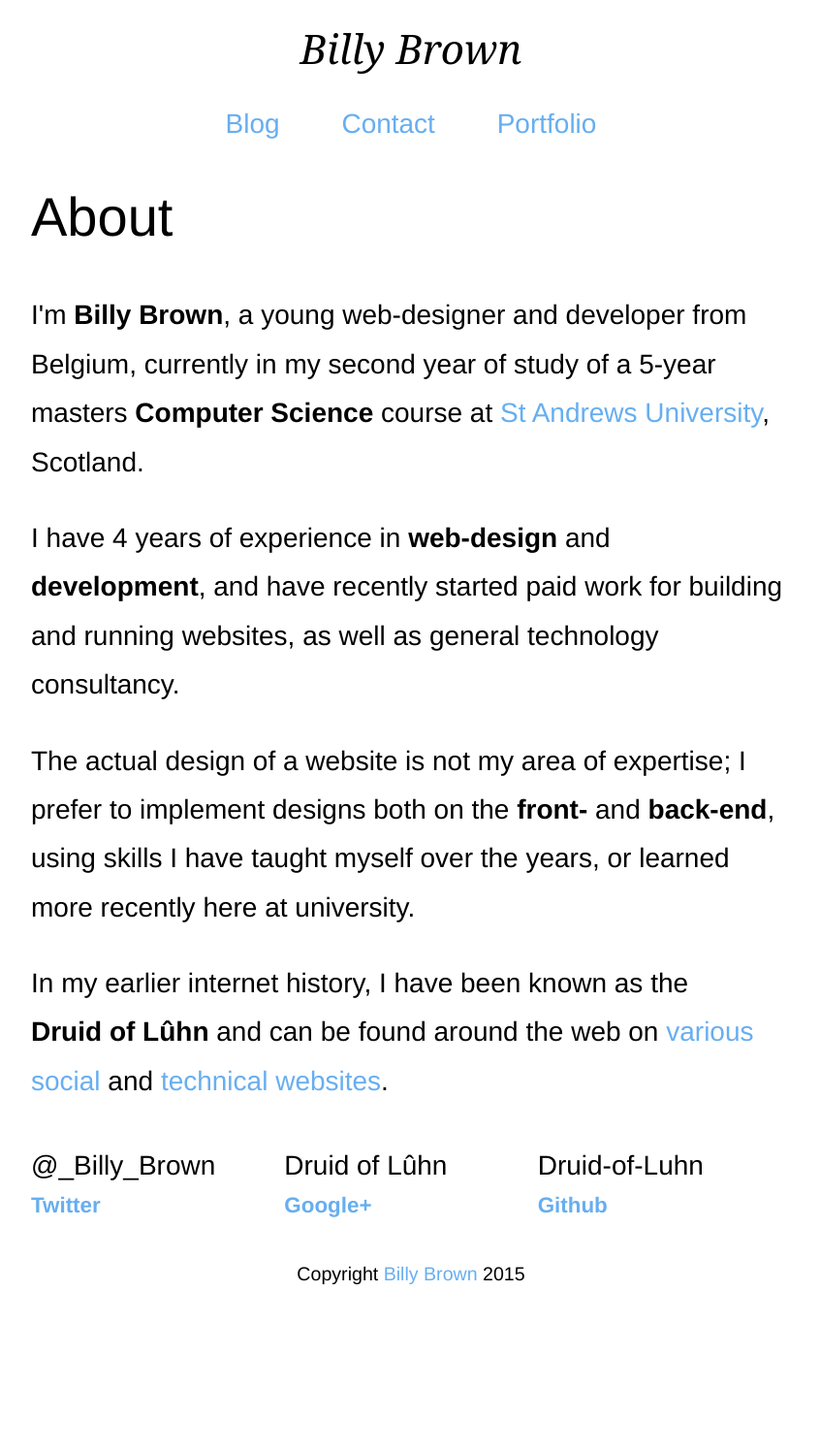
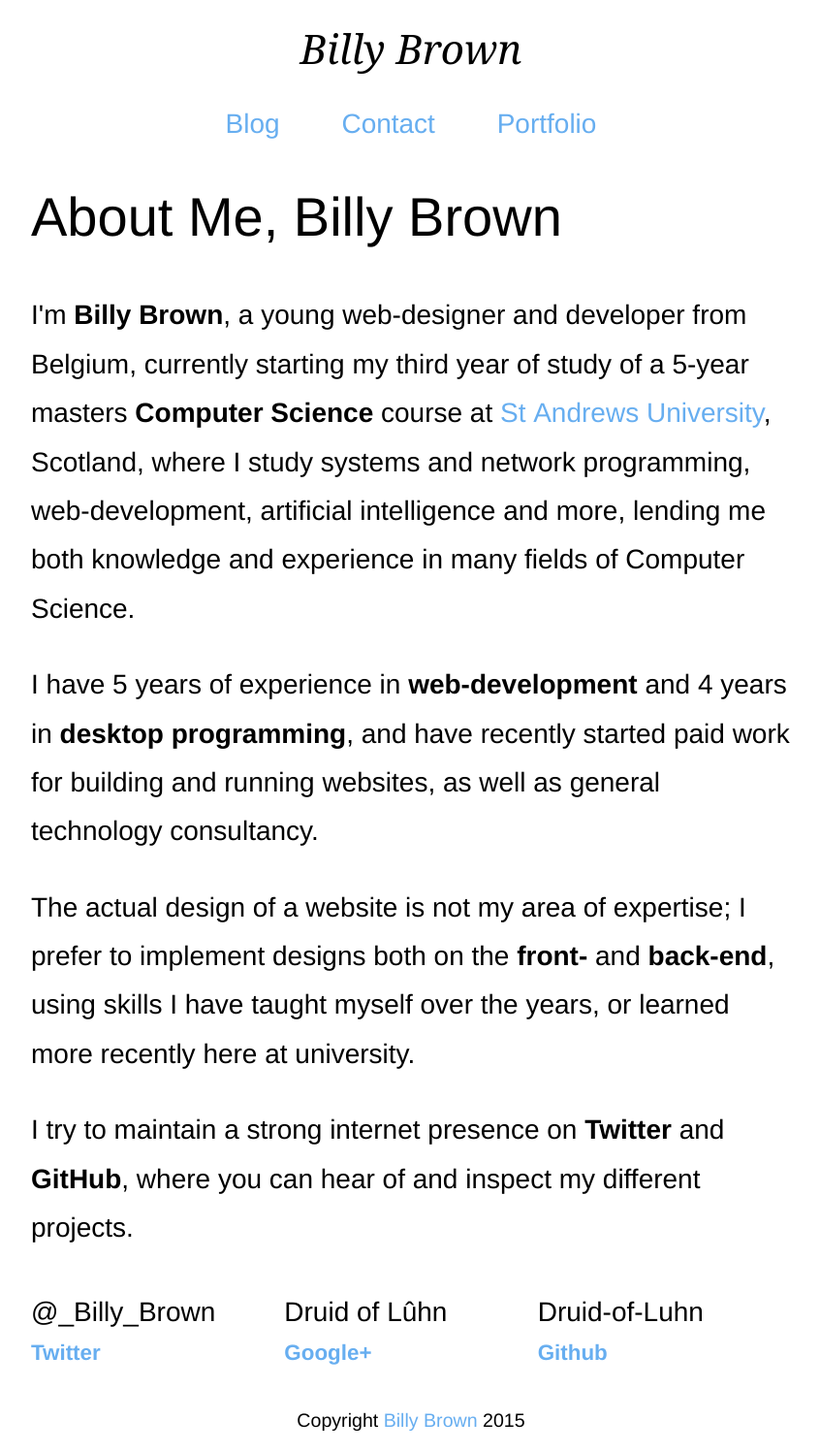
Before and after one commit to Druid-of-Luhn/druid-of-luhn.github.io, a Jekyll site: the page built from index.html, in a window 1280 px wide. Shown: the whole page at 97% size, without its empty margins (216-1062 px from the left). Built offline with Jekyll 4.4.1, drawn with Linux system fonts in a browser that asks for light colours; before the commit the page ends 1347 px from its top, so only the background shows below that.

Commit message:
Changed about page.

```diff
--- a/index.html
+++ b/index.html
@@ -2,12 +2,12 @@
 layout: default
 title: About | Billy Brown
 ---
-<h1>About</h1>
+<h1>About Me, Billy Brown</h1>
 
-<p>I'm <strong>Billy Brown</strong>, a young web-designer and developer from Belgium, currently in my second year of study of a 5-year masters <strong>Computer Science</strong> course at <a href="http://www.st-andrews.ac.uk/" title="St Andrews University">St Andrews University</a>, Scotland.</p>
+<p>I'm <strong>Billy Brown</strong>, a young web-designer and developer from Belgium, currently starting my third year of study of a 5-year masters <strong>Computer Science</strong> course at <a href="http://www.st-andrews.ac.uk/" title="St Andrews University">St&nbsp;Andrews University</a>, Scotland, where I study systems and network programming, web-development, artificial intelligence and more, lending me both knowledge and experience in many fields of Computer Science.</p>
 
-<p>I have 4 years of experience in <strong>web-design</strong> and <strong>development</strong>, and have recently started paid work for building and running websites, as well as general technology consultancy.</p>
+<p>I have 5 years of experience in <strong>web-development</strong> and 4 years in <strong>desktop programming</strong>, and have recently started paid work for building and running websites, as well as general technology consultancy.</p>
 
 <p>The actual design of a website is not my area of expertise; I prefer to implement designs both on the <strong>front-</strong> and <strong>back-end</strong>, using skills I have taught myself over the years, or learned more recently here at university.</p>
 
-<p>In my earlier internet history, I have been known as the <strong>Druid&nbsp;of&nbsp;Lûhn</strong> and can be found around the web on <a href="https://plus.google.com/+DruidofL%C3%BBhn" title="Google Plus">various</a> <a href="http://twitter.com/_Billy_Brown" title="Twitter">social</a> and <a href="https://github.com/Druid-of-Luhn" title="GitHub">technical</a> <a href="http://css-tricks.com/forums/users/cyneWATCH/forums/all-topics/" title="CSS-Tricks forums">websites</a>.
+<p>I try to maintain a strong internet presence on <strong>Twitter</strong> and <strong>GitHub</strong>, where you can hear of and inspect my different projects.</p>
```
